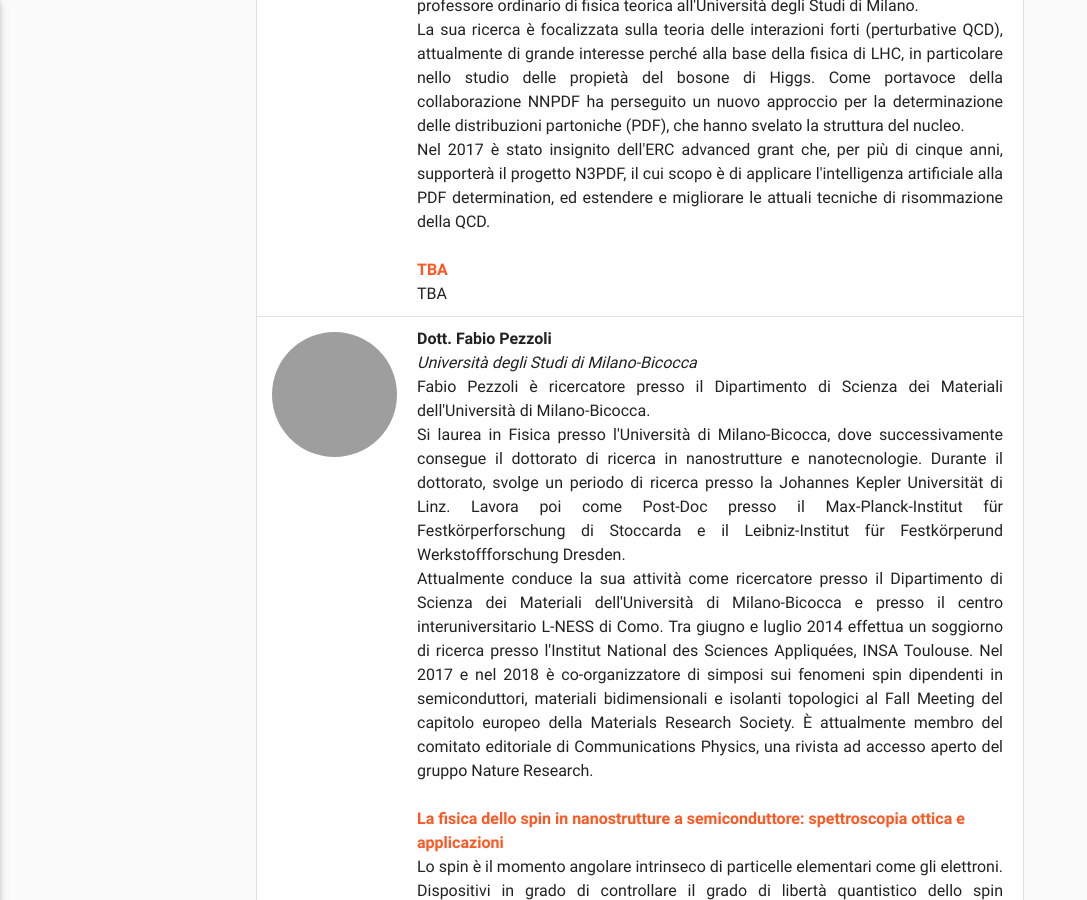
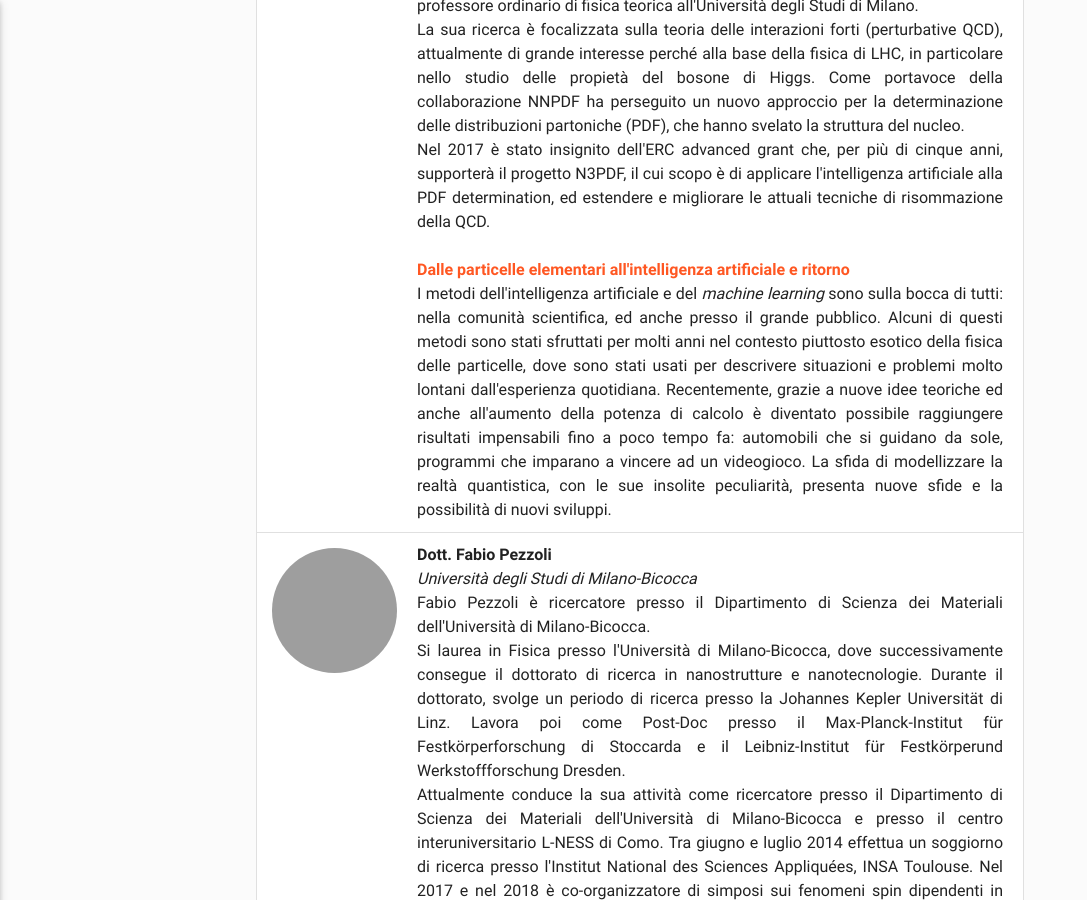
Before and after one commit to ai-sf/cisf19, a Jekyll site: the page built from speaker.html, in a window 1280 px wide and 900 px high, scrolled down 603 px. Shown: the whole window, without its empty margins (0-1087 px from the left). Built offline with Jekyll 4.4.1, drawn with Linux system fonts in a browser that asks for light colours; nearby versions of some CDN libraries.

Commit message:
added abstract + accomodatio + last organiser info + updated sponsors logo

```diff
--- a/_data/organizzatori.yml
+++ b/_data/organizzatori.yml
@@ -59,8 +59,8 @@
   ruolo: "Tesoriere e responsabile sponsor"
 
 - nome: "Luca Colombo Gomez"
-#  img: "img/organizzatori/colombogomez.jpg"
-  img: "img/organizzatori/noavatar.jpg"
+  img: "img/organizzatori/Luca_cg_q.jpg"
+#  img: "img/organizzatori/noavatar.jpg"
   studio: "Laurea Magistrale"
   uni: "Università degli Studi di Milano"
   ruolo: "Responsabile IT e sito web"
--- a/_data/programma.yml
+++ b/_data/programma.yml
@@ -27,7 +27,7 @@ schedule:
         tag: svago
       - hour: "17:30 - 18:30"
         where: "Dipartimento di Fisica UniMi"
-        descr: "<b>Prof. Stefano Forte</b>, <i>TBA</i>"
+        descr: "<b>Prof. Stefano Forte</b>, <i>Dalle particelle elementari all'intelligenza artificiale e ritorno</i>"
         tag: conf
         id: speaker/#forte
       - hour: "19:00 - 00:00"
@@ -155,6 +155,7 @@ schedule:
       - hour: "14:30 - 16:00"
         where: "Dipartimento di Fisica UniMi"
         descr: "Poster session: presentazione Comitati Locali <br>"
+        id: speaker/#poster
         tag: studenti
       - hour: "16:00 - 16:30"
         where: "Dipartimento di Fisica UniMi"
@@ -188,6 +189,7 @@ schedule:
         where: "Dipartimento di Fisica"
         descr: "Talk studenti"
         tag: studenti
+        id: speaker/#talkstudenti
       - hour: "12:30 - 14:00"
         where: "Mensa"
         descr: "Pausa pranzo"
@@ -205,7 +207,7 @@ schedule:
   - day: Dom 10
     date: "100319"
     day_ex: Domenica 10 marzo
-    short_descr: "Conferenze, poster session e chiusura lavori"
+    short_descr: "Conferenze, poster session e chiusura lavori, Università degli Studi di Milano (UniMi)"
     activity:
       - hour: "9:30 - 11:00"
         where: "Dipartimento di Fisica UniMi"
@@ -217,11 +219,13 @@ schedule:
         where: "Dipartimento di Fisica UniMi"
         descr: "Poster session e coffee break"
         tag: studenti
+        id: speaker/#poster
       - hour: "11:45 - 13:00"
         where: "Dipartimento di Fisica UniMi"
         descr: "Workshop AISF"
         tag: studenti
+        id: speaker/#wokshop
       - hour: "13:00 - 13:30"
-        where:
+        where: "Dipartimento di Fisica UniMi"
         descr: "Cerimonia di chiusura"
         tag:
--- a/_data/speaker.yml
+++ b/_data/speaker.yml
@@ -2,12 +2,13 @@
   id: forte
   uni: "Università degli Studi di Milano"
   img: "/img/speakers/square_crop/forte.jpg"
-  title: "TBA"
+  title: "Dalle particelle elementari all'intelligenza artificiale e ritorno"
   bio: "Stefano Forte è Professore Ordinario di Fisica Teorica presso l'Università degli Studi di Milano. <br>
 Dopo la laurea presso l'Università di Torino, consegue il dottorato al MIT. Prosegue la sua carrierapresso il Saclay nuclear research center, e quindi come fellow al CERN. Dal 1990 al 2002 lavora a Torino e Roma per INFN. Da gennaio 2003 è professore ordinario di fisica teorica all'Università degli Studi di Milano. <br>
 La sua ricerca è focalizzata sulla teoria delle interazioni forti (perturbative QCD), attualmente di grande interesse perché alla base della fisica di LHC, in particolare nello studio delle propietà del bosone di Higgs. Come portavoce della collaborazione NNPDF ha perseguito un nuovo approccio per la determinazione delle distribuzioni partoniche (PDF), che hanno svelato la struttura del nucleo. <br>
 Nel 2017 è stato insignito dell'ERC advanced grant che, per più di cinque anni, supporterà il progetto N3PDF, il cui scopo è di applicare l'intelligenza artificiale alla PDF determination, ed estendere e migliorare le attuali tecniche di risommazione della QCD."
-  abstract: "TBA"
+  abstract: "I metodi dell'intelligenza artificiale e del <i>machine learning</i> sono sulla bocca di tutti: nella comunità scientifica, ed anche presso il grande pubblico. Alcuni di questi metodi sono stati sfruttati per molti anni nel contesto piuttosto esotico della fisica delle particelle, dove sono stati usati per descrivere situazioni e problemi molto lontani dall'esperienza quotidiana. Recentemente,
+grazie a nuove idee teoriche ed anche all'aumento della potenza di calcolo è diventato possibile raggiungere risultati impensabili fino a poco tempo fa: automobili che si guidano da sole, programmi che imparano a vincere ad un videogioco. La sfida di modellizzare la realtà quantistica, con le sue insolite peculiarità, presenta nuove sfide e la possibilità di nuovi sviluppi."
   link:
 
 - nome: "Dott. Fabio Pezzoli"
--- a/_data/sponsor.yml
+++ b/_data/sponsor.yml
@@ -79,8 +79,8 @@
       img: brera.png
       link: http://www.brera.inaf.it/
       fb: https://www.facebook.com/astrobrera/
-    - text: Fondazione Filarete
-      img: filarete.png
+    - text: Fondazione Unimi (ex Fond. Filarete)
+      img: fond_unimi_q.png
       link: http://www.fondazionefilarete.com/
       fb: https://it-it.facebook.com/FondazioneFilarete/
     - text: Museo Nazionale Scienza e Tecnologia
--- a/speaker.html
+++ b/speaker.html
@@ -51,7 +51,7 @@ Gli speaker, scienziati e divulgatori che operano in sedi diverse ed in settori
 <h2>Talk studenti</h2>
 Nel corso dell’evento i partecipanti avranno l’opportunità di esporre agli altri studenti la loro attività di ricerca, un topic di interesse o più semplicemente un argomento che hanno avuto modo di approfondire durante il loro percorso di studi. Se interessati, è possibile indicare nel form di registrazione all'evento il titolo del proprio intervento con un breve abstract. Indicativamente ciascuno studente avrà a disposizione 15-20 minuti per la propria presentazione: seguiranno informazioni più dettagliate una volta chiuse le iscrizioni e raccolte le proposte di talk. Vi sarà inoltre un sondaggio tra i partecipanti e la miglior presentazione sarà premiata.
 
-<ul class="collection">
+<ul class="collection" id="talkstudenti">
 	{% for item in site.data.talk_studenti %}
 	<li class="collection-item">
 		<b>{{ item.name }} - <i>{{item.title}}</i></b>
@@ -64,7 +64,7 @@ Nel corso dell’evento i partecipanti avranno l’opportunità di esporre agli
 <h2>Sessione poster</h2>
 Una poster session sarà organizzata in modo da permettere agli studenti partecipanti alla conferenza, a ricercatori e ai dottorandi dei Dipartimenti di Fisica di Milano e di Milano-Bicocca di esporre la propria attività di ricerca o di approfondire alcune tematiche presentate durante le conferenze.
 
-<ul class="collection">
+<ul class="collection" id="poster">
 	{% for item in site.data.poster %}
 	<li class="collection-item">
 		<b>{{ item.name }}</b> - <i>{{ item.uni }}</i>
@@ -75,7 +75,7 @@ Una poster session sarà organizzata in modo da permettere agli studenti parteci
 
 <h2>Workshop aziende</h2>
 Sarà prevista anche una sessione parallela dedicata alle aziende attive sul territorio locale che contribuiranno alla realizzazione dell’evento, in cui i relativi rappresentanti avranno modo di presentare l’attività svolta al loro interno anche in vista di possibili future collaborazioni lavorative.
-<ul class="collection">
+<ul class="collection" id="workshop">
 	{% for item in site.data.workshop %}
 	<li class="collection-item">
 		<b>{{ item.name }} - <i>{{item.title}}</i></b>
--- a/strutture.html
+++ b/strutture.html
@@ -81,24 +81,25 @@ title: Strutture
 
 
 <h2>Alloggio</h2>
-<p>I partecipanti con alloggio (vedi pagina <a href='../programma'>Programma</a> per informazioni sulle diverse quote) soggiorneranno nelle 4 notti dell'evento presso i Collegi della rete EDISU in Pavia. Eredi di una lunga tradizione, i collegi universitari pavesi (più di 20) ospitano moltissimi studenti che accostano allo studio attività ricreative, culturali e sportive, e spesso stringono legami di amicizia che restano per la vita. Per qualche notte, anche i partecipanti di BiPLE potranno immergersi nell'atmosfera viva di questi luoghi.</p>
+<p>I partecipanti con alloggio (vedi pagina <a href='../programma'>Programma</a> per informazioni sulle diverse quote) soggiorneranno nelle 4 notti dell'evento presso il Mio Hostel, situato a pochi minuti a piedi dal Dipartimento di Fisica UniMi, dove avranno luogo gran parte delle attività. L'ostello si trova nel quartiere di Lambrate-Città Studi, animato dai dipartimenti scientifici dell'Università degli Studi di Milano e dal Politecnico e ottimamente collegato con il resto della città.</p>
 
-<p>Tutte le strutture hanno installata una rete Wi-Fi a disposizione dei partecipanti di BiPLE.</p>
+<p>L'ostello è dotato di una rete Wi-Fi a disposizione dei partecipanti della CISF.</p>
 
 <div class="row">
 
   <div class="col s12 m6">
     <div class="card" id="alloggio">
       <div class="card-image" >
-        <img src="{{site.url}}/img/collegi/spallanzani.jpg">
-        <span class="card-title">Collegio L. Spallanzani</span>
+        <img src="{{site.url}}/img/strutture/miohostel.jpg">
+
       </div>
       <div class="card-content">
-        <p style='text-align:justify'>Il Collegio Lazzaro Spallanzani, fondato nel 1972, ha contribuito a formare generazioni di studenti sui valori della fratellanza, della cultura e dello sport. Si trova a due passi dall'Orto Botanico e dall'Università Centrale. La struttura ospita al suo interno cucina comune completa, biblioteca, sala studio, palastra e un piccolo giardino interno.</p>
+    	<span class="card-title grey-text text-darken-4">Mio Hostel</span>
+	        <p style='text-align:justify'>Il Mio Hostel si trova a Lambrate, in zona Città Studi, in prossimità del Politecnico di Milano e dell’Università degli Studi. <br> Con ampi spazi esterni ed interni, il Mio Hostel offre servizio non solo di colazione (7.00 - 12.00) ma anche di aperitivo (19.00 - 21.00).  <br> Grazie alla linea metropolitana (MM2, fermata Lambrate FS) e ad altri mezzi pubblici (tram / autobus / bicicletta), da qui è possibile raggiungere facilmente le zone più significative in città.</p>
       </div>
       <div class="card-action">
-        <a href="http://www.collegiospallanzani.it/" target="_blank">Website</a>
-        <a href="https://goo.gl/maps/E4xMSTDJZ7n" target="_blank">Map</a>
+        <a href="https://miohostel.com/" target="_blank">Website</a>
+        <a href="https://goo.gl/maps/aNsMcMy8CAt" target="_blank">Map</a>
       </div>
     </div>
   </div>
```
Also changed, not shown: img/collegi/spallanzani.jpg (deleted), img/organizzatori/Luca_cg.jpg (added), img/organizzatori/originali/Luca_cg_q.jpg (added), img/sponsor/fond_unimi.png (added), img/sponsor/fond_unimi_q.png (added), img/strutture/miohostel.jpg (added), 1 other file.
